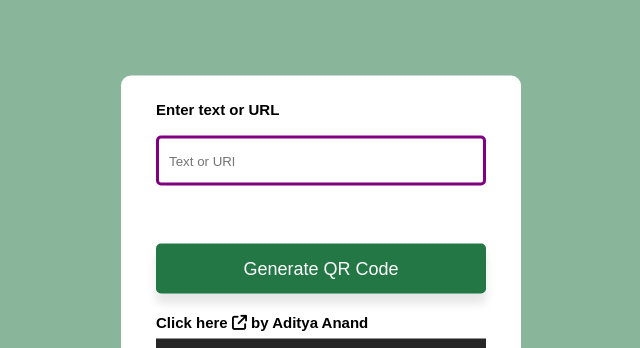
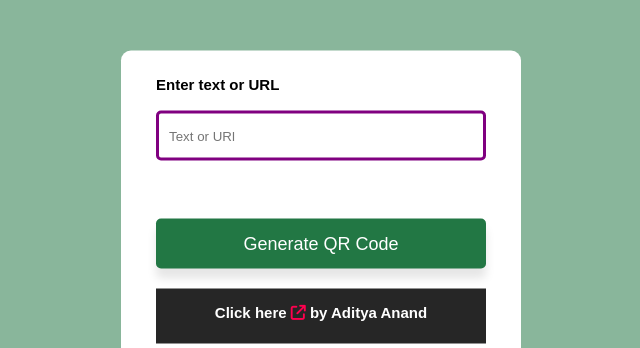
Before and after one commit to sqladitya/QR-Code-Generator, a plain HTML site: page index.html in a window 1280 px wide. Shown: the part 143-491 px from the top of the page, without its empty margins (319-959 px from the left). Drawn offline with Linux system fonts and the light colour scheme.

Commit message:
Added Advanced QR Code css

```diff
--- a/style.css
+++ b/style.css
@@ -86,6 +86,21 @@ body{
 
 }
 
+.advancedqr {
+    width: 100%;
+    color: #fff;
+    text-align: center;
+    padding: 15px 0;
+    background: #262626;
+    font-weight: 300;
+    margin-bottom: 20px;
+    bottom: 0;
+}
+
+.advancedqr i {
+    color: #ff004f;
+}
+
 .copyright {
     width: 100%;
     color: #fff;
```
